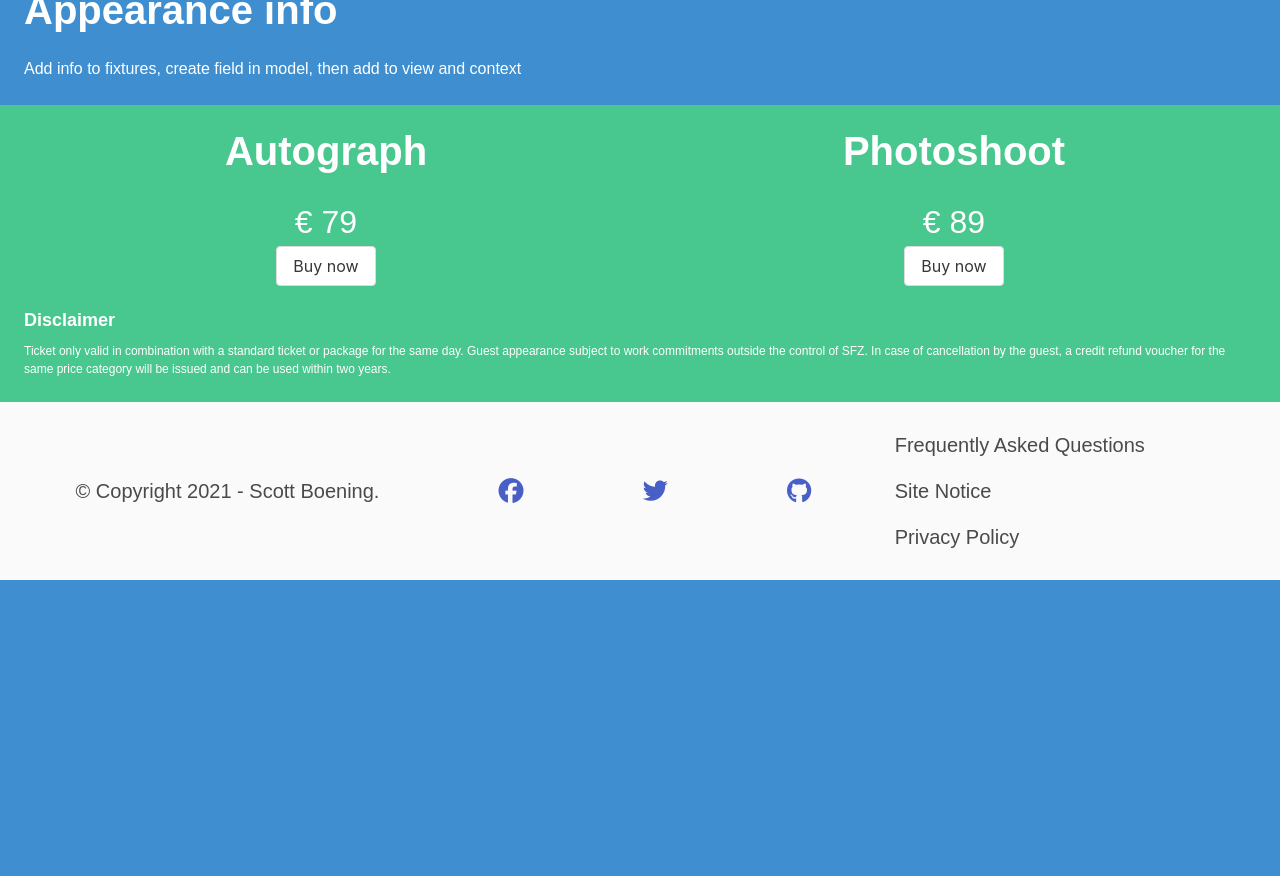
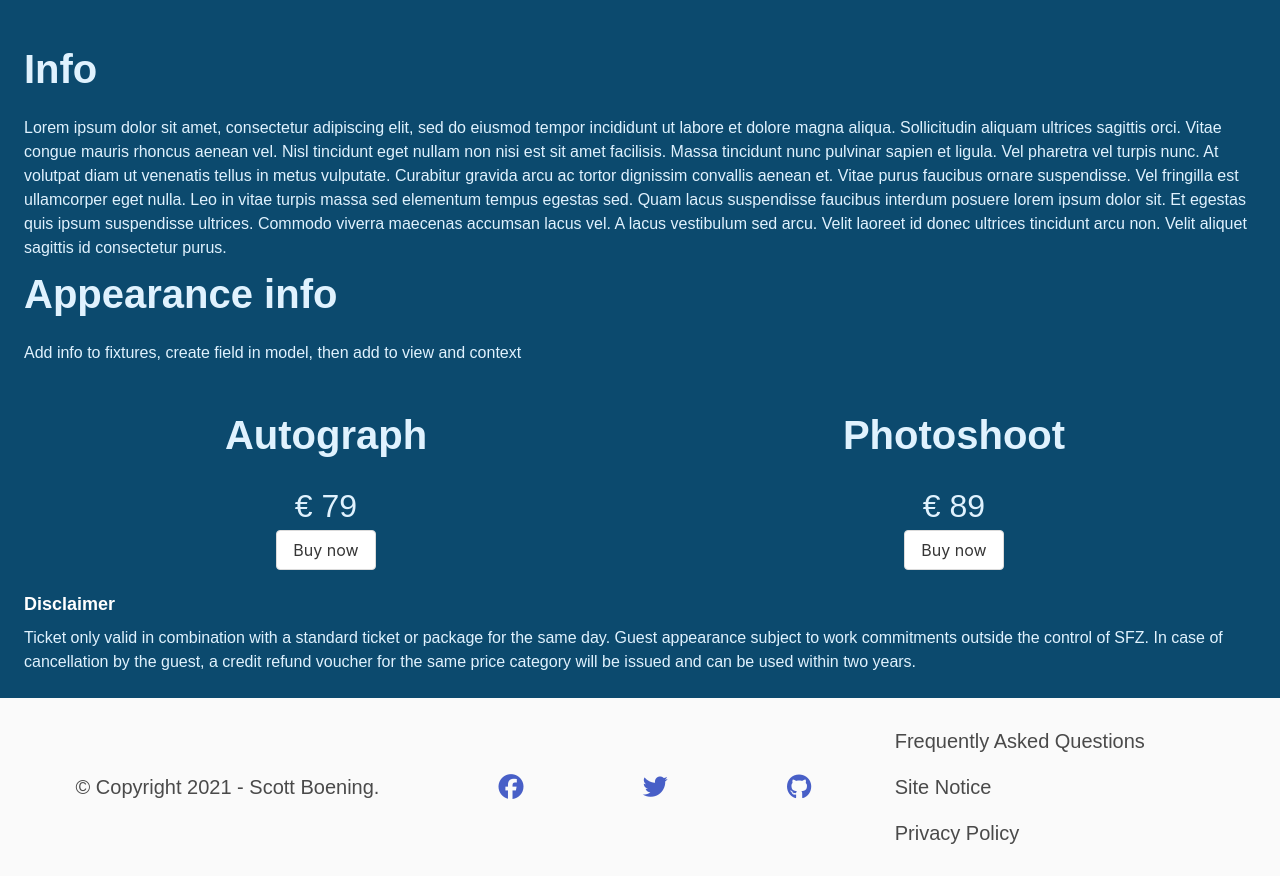
Before and after one commit to Ryagg/scifi_zone, a Django app: page /guests/1 in a window 1280 px wide. Shown: the part 681-1557 px from the top of the page. Before the commit the page ends 1261 px from the top, so only its background shows below. Run offline with Django 3.2, Linux system fonts and the light colour scheme; data comes from the database, SQL or seed files in the repository; some libraries are stand-ins or nearby versions.

Commit message:
refactor: Add styling for guest images and pages
Change number of rows for images
Change image size on details page
Change background and text color
Update links to details pages

```diff
--- a/guests/templates/guests/guest_detail.html
+++ b/guests/templates/guests/guest_detail.html
@@ -2,35 +2,35 @@
 {% load static %}
 
 {% block content %}
-<section class="hero is-primary is-small">
+<section class="hero is-small bg--sky-900">
     <div class="hero-body">
-        <h1 class="title is-1 has-text-centered">
-            {{ actor.star_name }}
+        <h1 class="title is-1 has-text-centered text__color-sky-100">
+            {{ actor.name }}
         </h1>
         <div class="columns is-centered">
             <div class="column is-4-tablet">
-                <figure class="image is-3-by-5">
-                    <img src="{{ actor.star_image_url }}" alt="{{ actor.star_name }}">
+                <figure class="image is-3by4">
+                    <img src="{{ actor.star_image_url }}" alt="{{ actor.name }}">
                 </figure>
             </div>
         </div>
     </div>
 </section>
-<section class="hero is-info is-small">
+<section class="hero is-small bg--sky-900 text__color-sky-100">
     <div class="hero-body">
-        <h2 class="title is-2">Info</h2>
+        <h2 class="title is-2 text__color-sky-100">Info</h2>
         <p>
         Lorem ipsum dolor sit amet, consectetur adipiscing elit, sed do eiusmod tempor incididunt ut labore et dolore magna aliqua. Sollicitudin aliquam ultrices sagittis orci. Vitae congue mauris rhoncus aenean vel. Nisl tincidunt eget nullam non nisi est sit amet facilisis. Massa tincidunt nunc pulvinar sapien et ligula. Vel pharetra vel turpis nunc. At volutpat diam ut venenatis tellus in metus vulputate. Curabitur gravida arcu ac tortor dignissim convallis aenean et. Vitae purus faucibus ornare suspendisse. Vel fringilla est ullamcorper eget nulla. Leo in vitae turpis massa sed elementum tempus egestas sed. Quam lacus suspendisse faucibus interdum posuere lorem ipsum dolor sit. Et egestas quis ipsum suspendisse ultrices. Commodo viverra maecenas accumsan lacus vel. A lacus vestibulum sed arcu. Velit laoreet id donec ultrices tincidunt arcu non. Velit aliquet sagittis id consectetur purus.
         </p>
-        <h2 class="title is-2 mt-3">Appearance info</h2>
+        <h2 class="title is-2 mt-3 text__color-sky-100">Appearance info</h2>
         <p>Add info to fixtures, create field in model, then add to view and context</p>
     </div>
 </section>
-<section class="hero is-success is-small">
+<section class="hero is-small bg--sky-900 text__color-sky-100">
     <div class="hero-body">
         <div class="columns is-multiline is-centered">
             <div class="column is-6-tablet">
-                <h2 class="title is-2 has-text-centered">
+                <h2 class="title is-2 has-text-centered text__color-sky-100">
                     Autograph
                 </h2>
                     <form action="" method="POST">
@@ -46,7 +46,7 @@
                     </form>
             </div>
             <div class="column is-6-tablet">
-                <h2 class="title is-2 has-text-centered">
+                <h2 class="title is-2 has-text-centered text__color-sky-100">
                     Photoshoot
                 </h2>
                     <form action="" method="POST">
@@ -67,7 +67,7 @@
             <div class="column">
                 <div class="content is-small">
                     <h3 class="has-text-white">Disclaimer</h3>
-                    <p>
+                    <p class="is-size-6">
                     Ticket only valid in combination with a standard ticket or package for the same day. Guest appearance subject to work commitments outside the control of SFZ. In case of cancellation by the guest, a credit refund voucher for the same price category will be issued and can be used within two years.
                     </p>
                 </div>
```
Also changed, not shown: guests/templates/guests/guests.html (+4 -4 lines), home/templates/home/index.html (+22 -8 lines).
